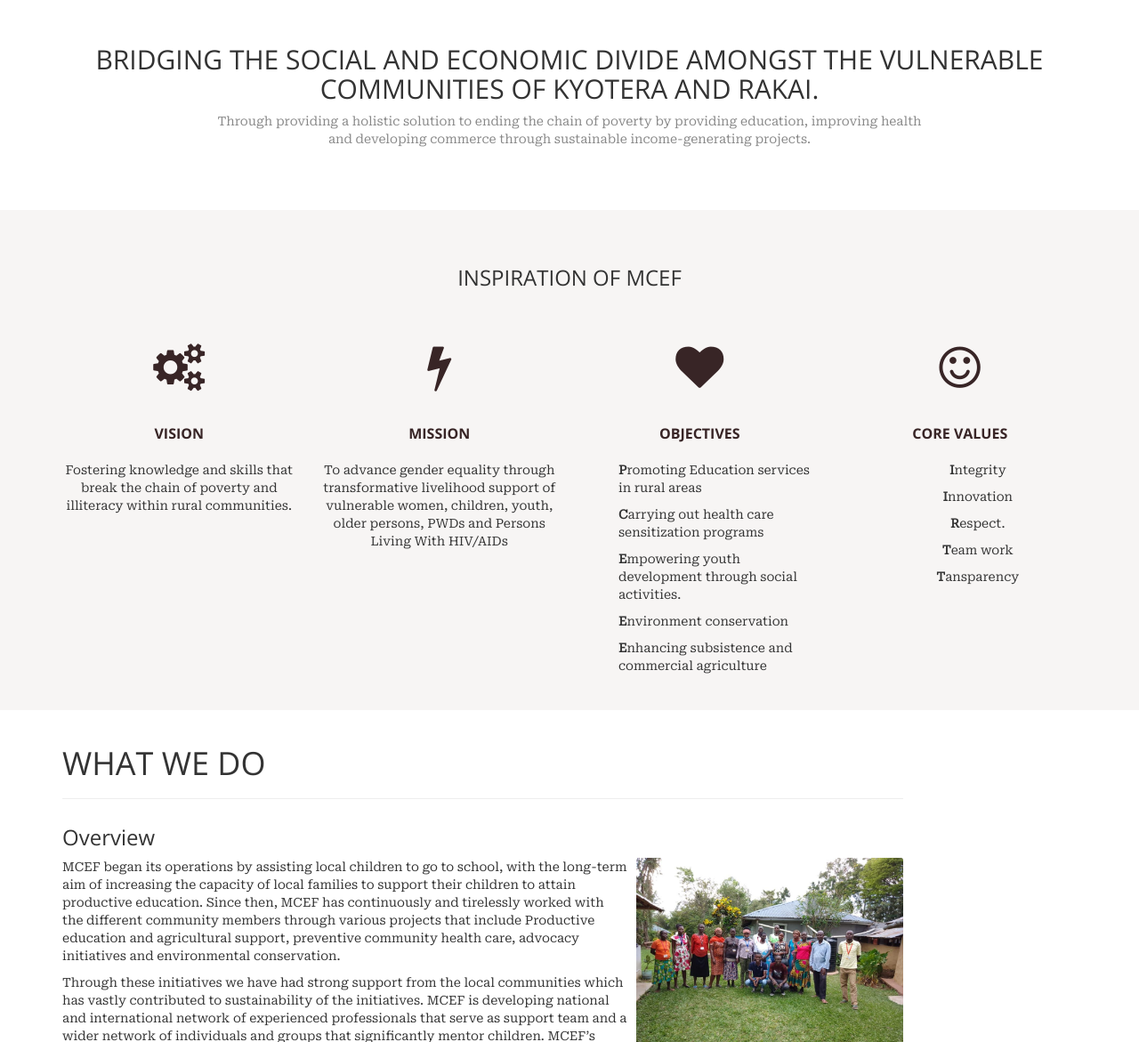
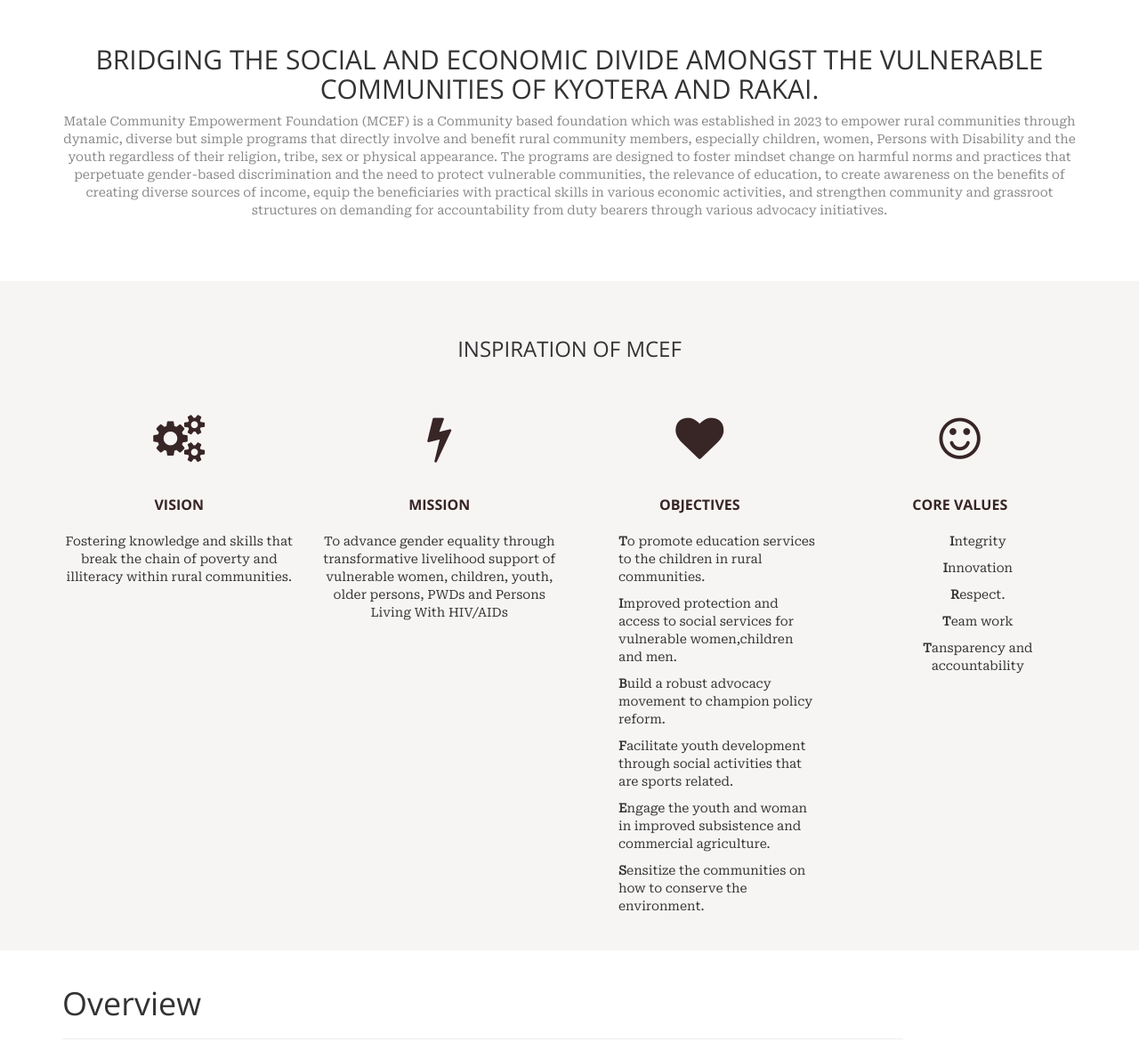
Before and after one commit to LanternNassi/MataleEmpowerment, a plain HTML site: page index.html in a window 1280 px wide. Shown: the part 540-1711 px from the top of the page at 89% size. Drawn offline with nearby package versions, Linux system fonts and the light colour scheme.

Commit message:
Front page fix

```diff
--- a/index.html
+++ b/index.html
@@ -81,8 +81,21 @@
 		<h2 class="thin">BRIDGING THE SOCIAL AND ECONOMIC DIVIDE AMONGST THE
 			VULNERABLE COMMUNITIES OF KYOTERA AND RAKAI.</h2>
 		<p class="text-muted">
-			Through providing a holistic solution to ending the chain of poverty by providing education, improving health<br>
-			and developing commerce through sustainable income-generating projects.
+			<!-- Through providing a holistic solution to ending the chain of poverty by providing education, improving health<br>
+			and developing commerce through sustainable income-generating projects. -->
+
+			Matale Community Empowerment Foundation (MCEF) is a Community based
+			foundation which was established in 2023 to empower rural communities
+			through dynamic, diverse but simple programs that directly involve and benefit
+			rural community members, especially children, women, Persons with Disability
+			and the youth regardless of their religion, tribe, sex or physical appearance. The
+			programs are designed to foster mindset change on harmful norms and
+			practices that perpetuate gender-based discrimination and the need to protect
+			vulnerable communities, the relevance of education, to create awareness on the
+			benefits of creating diverse sources of income, equip the beneficiaries with
+			practical skills in various economic activities, and strengthen community and
+			grassroot structures on demanding for accountability from duty bearers through
+			various advocacy initiatives.
 		</p>
 	</div>
 	<!-- /Intro-->
@@ -110,11 +123,12 @@
 				</div>
 				<div class="col-md-3 col-sm-6 highlight">
 					<div class="h-caption"><h4><i class="fa fa-heart fa-5"></i>OBJECTIVES</h4></div>
-							<ul><b>P</b>romoting Education services in rural areas</ul>
-							<ul><b>C</b>arrying out health care sensitization programs</ul>
-							<ul><b>E</b>mpowering youth development through social activities.</ul>
-							<ul><b>E</b>nvironment conservation</ul>
-							<ul><b>E</b>nhancing subsistence and commercial agriculture</ul>
+							<ul><b>T</b>o promote education services to the children in rural communities.</ul>
+							<ul><b>I</b>mproved protection and access to social services for vulnerable women,children and men.</ul>
+							<ul><b>B</b>uild a robust advocacy movement to champion policy reform.</ul>
+							<ul><b>F</b>acilitate youth development through social activities that are sports related.</ul>
+							<ul><b>E</b>ngage the youth and woman in improved subsistence and commercial agriculture.</ul>
+							<ul><b>S</b>ensitize the communities on how to conserve the environment.</ul>
 
 				</div>
 				<div class="col-md-3 col-sm-6 highlight">
@@ -124,7 +138,7 @@
 							<ul><b>I</b>nnovation</ul>
 							<ul><b>R</b>espect.</ul>
 							<ul><b>T</b>eam work</ul>
-							<ul><b>T</b>ansparency</ul>
+							<ul><b>T</b>ansparency and accountability</ul>
 						</div>
 				</div>
 			</div> <!-- /row  -->
@@ -136,9 +150,9 @@
 		<div class = "row">
 			<article class="col-sm-10 maincontent">
 				<header class="page-header">
-					<h1 class="page-title">WHAT WE DO </h1>
+					<h1 class="page-title">Overview</h1>
 				</header>
-				<h3>Overview</h3>
+				<!-- <h3>Overview</h3> -->
 				<p><img src="assets/images/Works/1.jpg" alt="" class="img-rounded pull-right" width="300" >
 					MCEF began its operations by assisting local children to go to school, with the
 					long-term aim of increasing the capacity of local families to support their
@@ -275,20 +289,7 @@ Kyotera and 		Rakia districts in the central region of Uganda.
 					<div class="col-md-6 widget">
 						<h3 class="widget-title">About us </h3>
 						<div class="widget-body">
-							<p>
-								Matale Community Empowerment Foundation (MCEF) is a Community based
-								foundation which was established in 2023 to empower rural communities
-								through dynamic, diverse but simple programs that directly involve and benefit
-								rural community members, especially children, women, Persons with Disability
-								and the youth regardless of their religion, tribe, sex or physical appearance. The
-								programs are designed to foster mindset change on harmful norms and
-								practices that perpetuate gender-based discrimination and the need to protect
-								vulnerable communities, the relevance of education, to create awareness on the
-								benefits of creating diverse sources of income, equip the beneficiaries with
-								practical skills in various economic activities, and strengthen community and
-								grassroot structures on demanding for accountability from duty bearers through
-								various advocacy initiatives.
-							</p>
+
 							<p>We are currently operating in rural communities of Kyotera and Rakia districts in the central region of Uganda.
 							</p>
 						</div>
```
